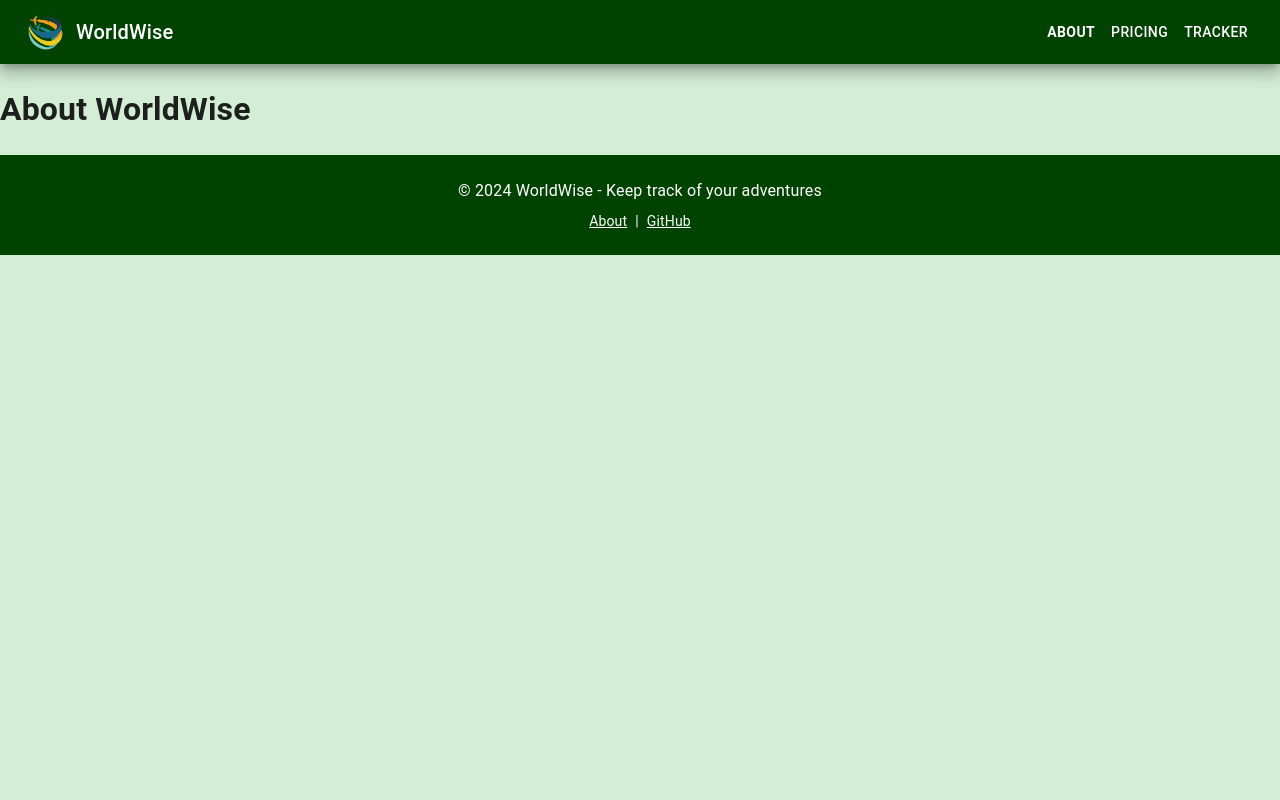
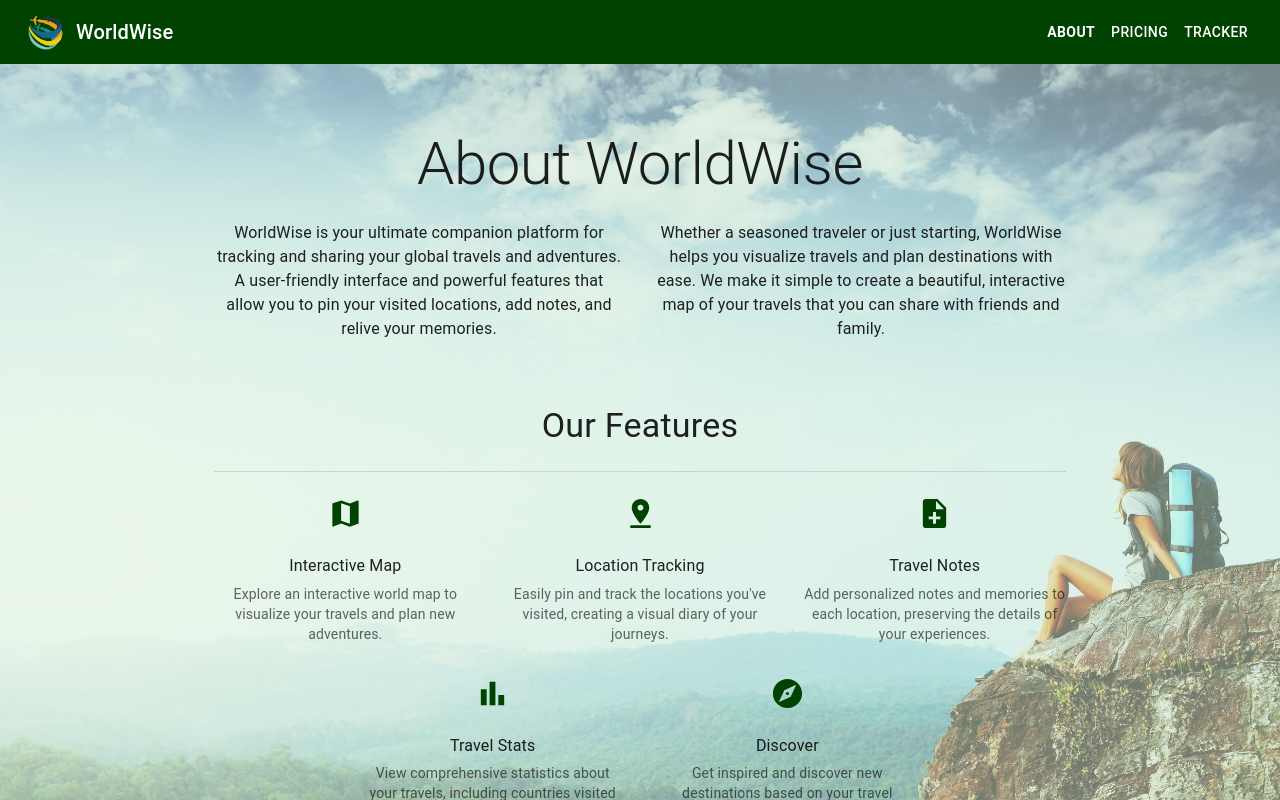
Before and after one commit to yassineDr12/world-wise, a React (Vite) app: page /about in a window 1280 px wide. Shown: the top 800 px of the page. Built offline with nearby package versions, Linux system fonts and the light colour scheme.

Commit message:
all pages except TRACKER

```diff
--- a/src/App.tsx
+++ b/src/App.tsx
@@ -1,4 +1,5 @@
-import { Route, Routes } from "react-router-dom";
+import { Route, Routes, useLocation } from "react-router-dom";
+import { AnimatePresence } from "framer-motion";
 
 import Homepage from "./pages/Homepage";
 import About from "./pages/About";
@@ -8,15 +9,18 @@ import Header from "./components/Header";
 import Pricing from "./pages/Pricing";
 
 function App() {
+  const location = useLocation();
   return (
     <>
       <Header />
-      <Routes>
-        <Route path="/" element={<Homepage />} />
-        <Route path="about" element={<About />} />
-        <Route path="pricing" element={<Pricing />} />
-        <Route path="*" element={<NotFound />} />
-      </Routes>
+      <AnimatePresence mode="wait">
+        <Routes location={location} key={location.pathname}>
+          <Route path="/" element={<Homepage />} />
+          <Route path="about" element={<About />} />
+          <Route path="pricing" element={<Pricing />} />
+          <Route path="*" element={<NotFound />} />
+        </Routes>
+      </AnimatePresence>
       <Footer />
     </>
   );
--- /dev/null
+++ b/src/components/Background.tsx
@@ -0,0 +1,27 @@
+import { Box, SxProps, Theme } from "@mui/material";
+import backgroundImage from "../assets/background.jpg";
+import { motion } from "framer-motion";
+
+const Background = ({ children, sx }: { children: React.ReactNode; sx?: SxProps<Theme> | undefined }) => {
+  return (
+    <Box
+      sx={{
+        backgroundImage: `linear-gradient(rgb(211,238,213, 0.5), rgb(211,238,213, 0.5)), url(${backgroundImage})`,
+        backgroundSize: "cover",
+        backgroundPosition: "center",
+        minHeight: "100vh",
+        ...sx,
+      }}
+    >
+      <motion.div
+        initial={{ opacity: 0, y: 20 }}
+        animate={{ opacity: 1, y: 0 }}
+        exit={{ opacity: 0, y: -20 }}
+        transition={{ duration: 0.3 }}
+      >
+        {children}
+      </motion.div>
+    </Box>
+  );
+};
+export default Background;
--- a/src/components/Footer.tsx
+++ b/src/components/Footer.tsx
@@ -1,5 +1,4 @@
 import { Box, Container, Typography, Link } from "@mui/material";
-import { Link as RouterLink } from "react-router-dom";
 
 const Footer = () => {
   return (
@@ -9,10 +8,7 @@ const Footer = () => {
           © {new Date().getFullYear()} WorldWise - Keep track of your adventures
         </Typography>
         <Typography variant="body2" align="center" sx={{ mt: 1 }}>
-          <Link component={RouterLink} to="/about" color="inherit" sx={{ mr: 1 }}>
-            About
-          </Link>
-          |
+          Made with ❤️ by Yassine Drafate
           <Link
             href="https://github.com/yassineDr12/world-wise"
             target="_blank"
--- a/src/pages/About.tsx
+++ b/src/pages/About.tsx
@@ -1,9 +1,119 @@
-function About() {
+import React from "react";
+import { Typography, Box, Container, Grid, Divider } from "@mui/material";
+import { motion } from "framer-motion";
+import Background from "../components/Background";
+import MapIcon from "@mui/icons-material/Map";
+import PinDropIcon from "@mui/icons-material/PinDrop";
+import NoteAddIcon from "@mui/icons-material/NoteAdd";
+import BarChartIcon from "@mui/icons-material/BarChart";
+import ExploreIcon from "@mui/icons-material/Explore";
+
+const About = () => {
+  const features = [
+    {
+      icon: <MapIcon fontSize="large" />,
+      title: "Interactive Map",
+      description: "Explore an interactive world map to visualize your travels and plan new adventures.",
+    },
+    {
+      icon: <PinDropIcon fontSize="large" />,
+      title: "Location Tracking",
+      description: "Easily pin and track the locations you've visited, creating a visual diary of your journeys.",
+    },
+    {
+      icon: <NoteAddIcon fontSize="large" />,
+      title: "Travel Notes",
+      description: "Add personalized notes and memories to each location, preserving the details of your experiences.",
+    },
+    {
+      icon: <BarChartIcon fontSize="large" />,
+      title: "Travel Stats",
+      description:
+        "View comprehensive statistics about your travels, including countries visited and total distance covered.",
+    },
+    {
+      icon: <ExploreIcon fontSize="large" />,
+      title: "Discover",
+      description: "Get inspired and discover new destinations based on your travel preferences and history.",
+    },
+  ];
+
   return (
-    <>
-      <h1>About WorldWise</h1>
-    </>
+    <Background>
+      <Container maxWidth="md">
+        <Box py={8}>
+          <motion.div initial={{ opacity: 0, y: 20 }} animate={{ opacity: 1, y: 0 }} transition={{ duration: 0.8 }}>
+            <Typography variant="h2" component="h1" gutterBottom align="center">
+              About WorldWise
+            </Typography>
+          </motion.div>
+
+          <Grid container spacing={4}>
+            <Grid item xs={12} md={6}>
+              <motion.div
+                initial={{ opacity: 0, x: -20 }}
+                animate={{ opacity: 1, x: 0 }}
+                transition={{ duration: 0.8, delay: 0.2 }}
+              >
+                <Typography variant="body1" paragraph align="center">
+                  WorldWise is your ultimate companion platform for tracking and sharing your global travels and
+                  adventures. A user-friendly interface and powerful features that allow you to pin your visited
+                  locations, add notes, and relive your memories.
+                </Typography>
+              </motion.div>
+            </Grid>
+            <Grid item xs={12} md={6}>
+              <motion.div
+                initial={{ opacity: 0, x: 20 }}
+                animate={{ opacity: 1, x: 0 }}
+                transition={{ duration: 0.8, delay: 0.4 }}
+              >
+                <Typography variant="body1" paragraph align="center">
+                  Whether a seasoned traveler or just starting, WorldWise helps you visualize travels and plan
+                  destinations with ease. We make it simple to create a beautiful, interactive map of your travels that
+                  you can share with friends and family.
+                </Typography>
+              </motion.div>
+            </Grid>
+          </Grid>
+
+          <motion.div
+            initial={{ opacity: 0, y: 20 }}
+            animate={{ opacity: 1, y: 0 }}
+            transition={{ duration: 0.8, delay: 0.6 }}
+          >
+            <Box mt={6}>
+              <Typography variant="h4" gutterBottom align="center">
+                Our Features
+              </Typography>
+              <Divider sx={{ my: 3 }} />
+              <Grid container spacing={4} justifyContent="center">
+                {features.map((feature, index) => (
+                  <Grid item xs={12} sm={6} md={4} key={index} sx={{ textAlign: "center" }}>
+                    <motion.div
+                      initial={{ opacity: 0, y: 20 }}
+                      animate={{ opacity: 1, y: 0 }}
+                      transition={{ duration: 0.5, delay: 0.2 * index }}
+                    >
+                      <Box color="primary.main" mb={2}>
+                        {feature.icon}
+                      </Box>
+                      <Typography variant="body1" gutterBottom>
+                        {feature.title}
+                      </Typography>
+                      <Typography variant="body2" color="text.secondary">
+                        {feature.description}
+                      </Typography>
+                    </motion.div>
+                  </Grid>
+                ))}
+              </Grid>
+            </Box>
+          </motion.div>
+        </Box>
+      </Container>
+    </Background>
   );
-}
+};
 
 export default About;
--- a/src/pages/Homepage.tsx
+++ b/src/pages/Homepage.tsx
@@ -1,8 +1,55 @@
+import { Box, Typography, Button, Fade } from "@mui/material";
+import { useNavigate } from "react-router-dom";
+import Background from "../components/Background";
+import { motion } from "framer-motion";
+
 function Homepage() {
+  const navigate = useNavigate();
+
   return (
-    <>
-      <h1>WorldWise</h1>
-    </>
+    <Background
+      sx={{
+        display: "flex",
+        flexDirection: "column",
+        alignItems: "center",
+        justifyContent: "center",
+        minHeight: "100vh",
+        textAlign: "center",
+      }}
+    >
+      <Fade in={true} timeout={1000}>
+        <Box>
+          <Typography variant="h1" component="h1" gutterBottom>
+            WorldWise
+          </Typography>
+          <Typography variant="h4" component="h2" gutterBottom>
+            You travel the world.
+          </Typography>
+          <Typography variant="h4" component="h2" gutterBottom>
+            WorldWise keeps track of your adventures.
+          </Typography>
+        </Box>
+      </Fade>
+
+      <Fade in={true} timeout={2000}>
+        <Box maxWidth="800px" mt={4}>
+          <Typography variant="body1" paragraph>
+            A world map that tracks your footsteps into every city you can think of. Never forget your wonderful
+            experiences, and show your friends how you have wandered the world.
+          </Typography>
+        </Box>
+      </Fade>
+
+      <motion.div
+        initial={{ opacity: 0, scale: 0.5 }}
+        animate={{ opacity: 1, scale: 1 }}
+        transition={{ delay: 1, duration: 0.5 }}
+      >
+        <Button variant="contained" color="primary" size="large" onClick={() => navigate("/tracker")} sx={{ mt: 4 }}>
+          START TRACKING NOW
+        </Button>
+      </motion.div>
+    </Background>
   );
 }
 
--- a/src/pages/NotFound.tsx
+++ b/src/pages/NotFound.tsx
@@ -1,6 +1,7 @@
 import { Box, Typography, Button } from "@mui/material";
 import { styled, keyframes } from "@mui/system";
 import { Link } from "react-router-dom";
+import Background from "../components/Background";
 
 const float = keyframes`
   0% { transform: translateY(0px); }
@@ -23,6 +24,7 @@ const AnimatedTypography = styled(Typography)({
 
 const NotFound = () => {
   return (
+    <Background>
       <Box
         sx={{
           height: "100vh",
@@ -62,6 +64,7 @@ const NotFound = () => {
           Back to Home
         </Button>
       </Box>
+    </Background>
   );
 };
 
--- a/src/pages/Pricing.tsx
+++ b/src/pages/Pricing.tsx
@@ -1,10 +1,12 @@
 import React from "react";
+
 import { Box, Card, CardContent, Typography, Button, Grid, Container } from "@mui/material";
 import { styled } from "@mui/system";
 import { motion } from "framer-motion";
 import FlightTakeoffIcon from "@mui/icons-material/FlightTakeoff";
 import PublicIcon from "@mui/icons-material/Public";
 import ExploreIcon from "@mui/icons-material/Explore";
+import Background from "../components/Background";
 
 const AnimatedCard = styled(motion(Card))(() => ({
   height: "100%",
@@ -61,14 +63,16 @@ const PricingTier = ({
 
 const Pricing = () => {
   return (
+    <Background>
       <Container maxWidth="lg">
         <Box py={8}>
-        <Typography variant="h2" align="center" gutterBottom>
+          <Typography variant="h2" align="center" gutterBottom color="primary">
             Choose Your Adventure
           </Typography>
-        <Typography variant="h5" align="center" color="text.secondary" paragraph>
+          <Typography variant="h5" align="center" color="green.300" paragraph>
             Select the perfect plan for your world-wise journey
           </Typography>
+
           <Grid container spacing={4} mt={4}>
             <PricingTier
               title="Globetrotter"
@@ -96,6 +100,7 @@ const Pricing = () => {
           </Grid>
         </Box>
       </Container>
+    </Background>
   );
 };
 
```
Also changed, not shown: src/components/SplashShape.tsx (added, +17 -0 lines), src/assets/background.jpg (added), src/assets/green-world-map.png (added). Lines whose indentation alone changed are shown as unchanged.
